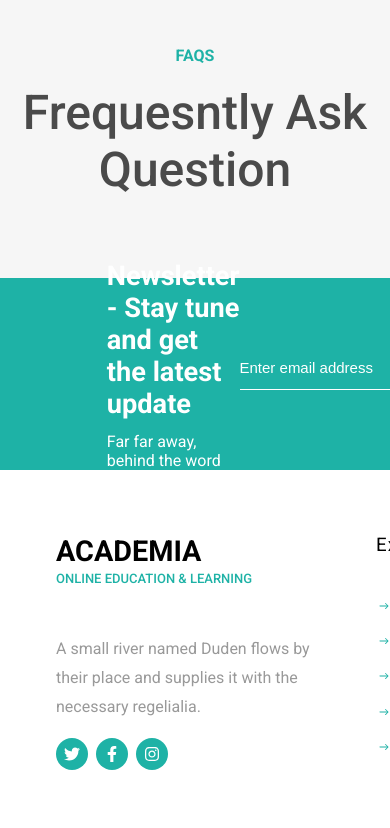
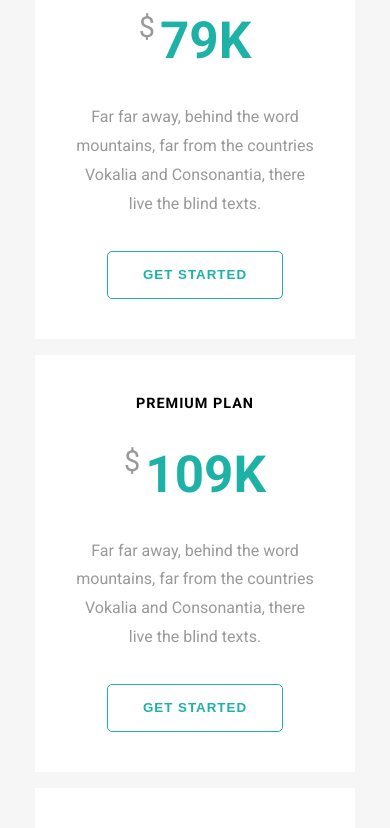
Before and after one commit to Kevinkjb/learning-web, a React (Create React App) app: page /pricing in a window 390 px wide. Shown: the part 1816-2644 px from the top of the page. Built offline with nearby package versions, Linux system fonts and the light colour scheme.

Commit message:
Initial files has been updated

```diff
--- a/src/components/BlogPage.js
+++ b/src/components/BlogPage.js
@@ -24,16 +24,16 @@ const BlogPage = ({blog}) =>{
                     <div className='blog-item'>
                         <FaComment className='blog--icon'/>
                         <Link to="/journal" className='blog--comments'>
-                            <span>3 comments</span>
+                            <span>{blog.comments}</span>
                         </Link>
                     </div>
                 </div>
                 <div className='blog--desc'>
                     <Link to="/journal" className='blog--title'>
-                        <h2>Build your Dream Software & Engineering Career</h2>
+                        <h2>{blog.title}</h2>
                     </Link>
                     <p>
-                        A small river named Duden flows by their place and supplies it with the necessary regelialia.
+                        {blog.description}
                     </p>
                 </div>
             </div>
--- a/src/css/blog.css
+++ b/src/css/blog.css
@@ -18,10 +18,10 @@
   .blog-all-section{
     display: grid;
     grid-template-columns: repeat(3, 1fr);
-    width: 68%;
+    width: 85rem;
+    max-width: 100%;
     margin: 10rem auto;
     gap: 20px;
-
   }
   .blog--container{
     width: 26rem;
@@ -88,3 +88,68 @@
     line-height: 1.8;
     margin-bottom: 1.5rem;
   }
+
+  /* BLOG RESPONSIVE SECTION */
+
+  @media screen and (max-width: 1370px) {
+    .blog--section{
+
+      width: 70rem;
+    }
+    .blog--container{
+      width: 22rem;
+    }
+    .blog--img{
+      width: 22rem;
+    }
+  }
+  @media screen and (max-width: 1130px) {
+    .blog--section{
+      grid-template-columns: 1fr 1fr;
+      width: 55rem;
+    }
+    .blog--container{
+      width: 26rem;
+    }
+    .blog--img{
+      width: 26rem;
+    }
+  }
+  @media screen and (max-width: 890px) {
+    .blog--section{
+      grid-template-columns: 1fr 1fr;
+      width: 47rem;
+    }
+    .blog--container{
+      width: 22rem;
+    }
+    .blog--img{
+      width: 22rem;
+    }
+  }
+  @media screen and (max-width: 740px) {
+    .blog--section{
+      grid-template-columns: 1fr;
+      width: 26rem;
+    }
+    .blog--container{
+      width: 25rem;
+    }
+    .blog--img{
+      width: 25rem;
+    }
+  }
+  @media screen and (max-width: 420px) {
+    .blog--section{
+      width: 22rem;
+    }
+    .blog--container{
+      width: 22rem;
+    }
+    .blog--img{
+      width: 22rem;
+    }
+    .blog--details{
+      padding: 1.5rem;
+    }
+  }
--- a/src/css/footer.css
+++ b/src/css/footer.css
@@ -6,10 +6,10 @@
     grid-template-columns: 20rem 28rem 20rem 20rem;
     grid-template-rows: 1fr;
     justify-content: center;
-    width: 95rem;
-    padding: 4rem 3rem 3rem 3rem;
+    width: 88rem;
+    max-width: 100%;
+    padding: 4rem 0 3rem 0;
     margin: 0 auto;
-
 }
 .footer-links{
     display: flex;
@@ -164,3 +164,13 @@
     0%{transform: scale(1);}
     100%{transform: scale(1.3);}
 }
+
+@media screen and (max-width: 1420px) {
+    .footer--page{
+        grid-template-columns: 18rem 24rem 17rem 16rem;
+        width: 75rem;
+    }
+    .footer-links{
+        width: 21rem;
+    }
+}
--- a/src/css/news.css
+++ b/src/css/news.css
@@ -11,7 +11,8 @@
   .news--container{
     display: flex;
     align-items: center;
-    width: 60%;
+    width: 80rem;
+    max-width: 100%;
     justify-content: space-between;
   }
   .news--title{
@@ -55,3 +56,47 @@
     align-items: center;
     width: 25rem;
   }
+
+  /* NEWSLETTER RESPONSIVE SECTION */
+
+  @media screen  and (max-width: 860px){
+    .email,
+    .form{
+      width: 20rem;
+    }
+    .news--title{
+      width: 22rem;
+    }
+  }
+  @media screen  and (max-width: 770px){
+    .news--container{
+      flex-direction: column;
+    }
+    .newsletter--page{
+      height: 18rem;
+      padding: 2rem;
+    }
+    .email,
+    .form{
+      width: 25rem;
+    }
+    .news--title{
+      width: 25rem;
+    }
+  }
+  @media screen  and (max-width: 480px){
+    .email,
+    .form,
+    .news--title{
+      width: 21rem;
+      max-width: 100%;
+    }
+  }
+  @media screen  and (max-width: 420px){
+    .email,
+    .form,
+    .news--title{
+      width: 18rem;
+      max-width: 100%;
+    }
+  }
--- a/src/css/pricing.css
+++ b/src/css/pricing.css
@@ -1,19 +1,22 @@
 /* PRICING PAGE SECTION */
 .pricing--page{
-    padding: 7rem 4rem;
+    padding: 7rem 0;
   }
   .pricing--section{
     display: grid;
     grid-template-columns: repeat(4, 1fr);
     grid-template-rows: 1fr;
     width: 77rem;
+    max-width: 100%;
     margin: 0 auto;
+    gap: 1rem;
   }
   .pricing--container{
     width: 18rem;
     text-align: center;
     background-color: var(--secondary-color);
     padding: 2.5rem;
+    margin: 0 auto;
   }
   .pricing--option{
     margin: 2rem 0;
@@ -57,3 +60,56 @@
     color: var(--secondary-color);
     background-color: var(--primary-color);
   }
+
+  /* PRICING RESPONSIVE SECTION */
+
+  @media screen and (max-width: 1190px) {
+    .pricing--section{
+      width: 70rem;
+    }
+    .pricing--container{
+      width: 16rem;
+      padding: 2rem;
+    }
+  }
+  @media screen and (max-width: 1120px) {
+    .pricing--section{
+      grid-template-columns: repeat(3, 1fr);
+      grid-template-rows: repeat(2, 1fr);
+      width: 60rem;
+    }
+    .pricing--container{
+      width: 18rem;
+      padding: 2rem 1.5rem;
+    }
+  }
+  @media screen and (max-width: 970px) {
+    .pricing--section{
+      grid-template-columns: repeat(2, 1fr);
+      grid-template-rows: repeat(2, 1fr);
+      width: 40rem;
+    }
+    .pricing--container{
+      width: 18rem;
+      padding: 2rem 1.5rem;
+    }
+  }
+  @media screen and (max-width: 660px) {
+    .pricing--section{
+      width: 32rem;
+    }
+    .pricing--container{
+      width: 15rem;
+    }
+  }
+  @media screen and (max-width: 520px) {
+    .pricing--section{
+      grid-template-columns: 1fr;
+      grid-template-rows: repeat(4, 1fr);
+      width: 21rem;
+    }
+    .pricing--container{
+      width: 20rem;
+      padding: 2.5rem;
+    }
+  }
```
